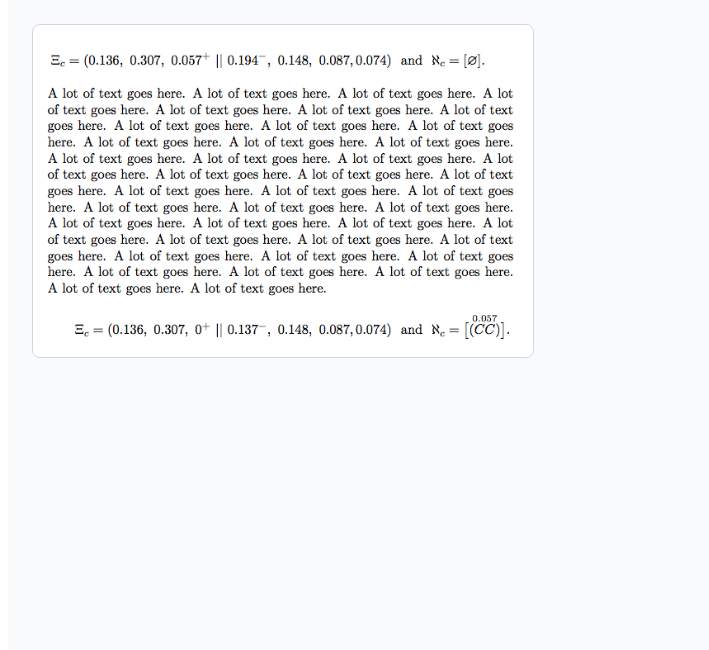
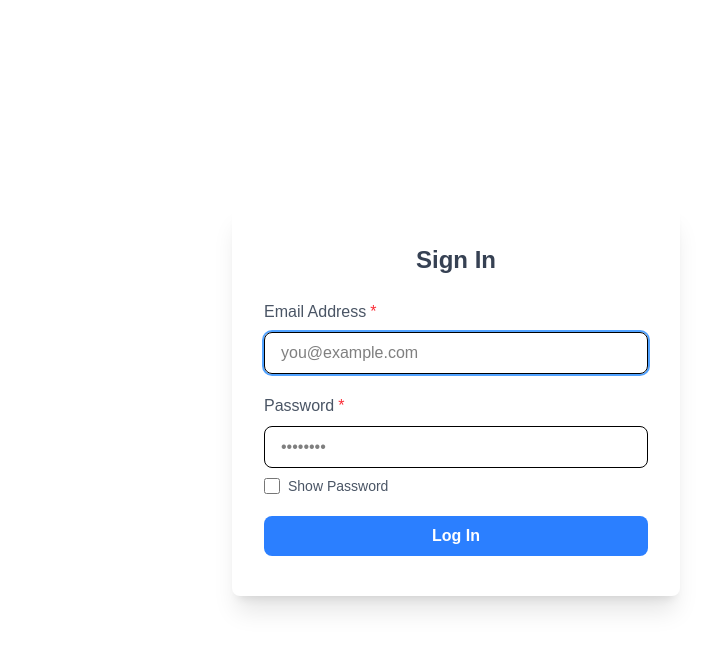
Before and after one commit to hivoco/flipbook-admin, a Next.js app: page / in a window 1280 px wide. Shown: the top 650 px of the page, without its empty margins (184-893 px from the left). Built offline with nearby package versions, Linux system fonts and the light colour scheme.

Commit message:
added changes

```diff
--- a/constant.js
+++ b/constant.js
@@ -2,3 +2,6 @@ export const BASE_URL = `
 https://flipbook.api.thefirstimpression.ai`;
 
 export const USER_FACING_URL = "https://flipbook.thefirstimpression.ai";
+
+export const EMAIL = "admin@flipbook.com";
+export const PASSWORD = "password";
--- a/src/pages/edit-flipbook/[name]/index.js
+++ b/src/pages/edit-flipbook/[name]/index.js
@@ -179,6 +179,7 @@ const EditFlipbook = () => {
       return;
     }
     sendTextGetAudioLink(text, gender);
+    setText("")
   };
 
   const sendTextGetAudioLink = async (text, gender) => {
@@ -191,6 +192,7 @@ const EditFlipbook = () => {
         body: JSON.stringify({
           text: text,
           gender: gender,
+          brochureName:flipbookName
         }),
       });
 
@@ -1069,7 +1071,7 @@ const EditFlipbook = () => {
                       onClick={() => setPopUpVisible(false)}
                       className="bg-gray-500 hover:bg-gray-600 text-white py-2 px-4 rounded-lg text-sm transition-colors"
                     >
-                      Cancel
+                      Cancle
                     </button>
                   </div>
                 </div>
--- a/src/pages/index.js
+++ b/src/pages/index.js
@@ -1,342 +1,108 @@
-import React, { useState, useRef } from 'react';
-import { Play, Pause, X, Upload, Type, Mic, Video, Edit3 } from 'lucide-react';
-import Image from 'next/image';
+import React, { useEffect, useRef, useState } from "react";
+import { EMAIL, PASSWORD } from "../../constant";
+import { useRouter } from "next/router";
 
-const InteractiveImagePoints = () => {
-  const [points, setPoints] = useState([]);
-    const [isEditingPoint, setIsEditingPoint] = useState(null);
+const LoginForm = () => {
+  const [email, setEmail] = useState("");
+  const [password, setPassword] = useState("");
+  const [showPassword, setShowPassword] = useState(false);
+  const router = useRouter();
 
-  const [selectedPoint, setSelectedPoint] = useState(null);
-  const [imageUrl, setImageUrl] = useState('');
-  const fileInputRef = useRef(null);
-  const audioInputRef = useRef(null);
-  const videoInputRef = useRef(null);
+  const emailRef = useRef(null);
 
-  // Sample image URL for demo
-  const defaultImageUrl = "https://i.sstatic.net/ZyP3Q.png";
+  useEffect(() => {
+    emailRef.current.focus();
+  }, []);
 
-  const handleImageClick = (e) => {
-    const rect = e.target.getBoundingClientRect();
-    const x = ((e.clientX - rect.left) / rect.width) * 100;
-    const y = ((e.clientY - rect.top) / rect.height) * 100;
-    console.log(x, y);
+  // useEffect(() => {
+  //   const data = JSON.parse(localStorage.getItem("isUserLoggedIn"));
+  //   if (data) {
+  //     router.push("/admin");
+  //   }
+  // }, []);
 
-    const newPoint = {
-      id: Date.now(),
-      x: x,
-      y: y,
-      label: '',
-      audioUrl: '',
-      videoUrl: '',
-      audioFile: null,
-      videoFile: null
-    };
-
-    setPoints([...points, newPoint]);
-    setIsEditingPoint(newPoint.id);
-  };
-
-
-  const handlePointClick = (e, point) => {
-    e.stopPropagation();
-    if (point.label || point.audioUrl || point.videoUrl || point.audioFile || point.videoFile) {
-      setSelectedPoint(selectedPoint === point.id ? null : point.id);
+  const handleSubmit = (e) => {
+    e.preventDefault();
+    if (email === EMAIL && password === PASSWORD) {
+      localStorage.setItem("isUserLoggedIn", JSON.stringify(true));
+      router.push("/admin");
     } else {
-      setIsEditingPoint(point.id);
+      setEmail("");
+      setPassword("");
+      alert("Invalid email or password. Please try again.");
     }
   };
 
-  const updatePoint = (pointId, updates) => {
-    setPoints(points.map(point =>
-      point.id === pointId ? { ...point, ...updates } : point
-    ));
-  };
+  return (
+    <div className="min-h-screen flex items-center justify-center ">
+      <form
+        onSubmit={handleSubmit}
+        className="bg-white shadow-xl rounded-lg px-8 py-10 w-full max-w-md"
+      >
+        <h2 className="text-2xl font-semibold text-gray-700 mb-6 text-center">
+          Sign In
+        </h2>
 
-  const deletePoint = (pointId) => {
-    setPoints(points.filter(point => point.id !== pointId));
-    setSelectedPoint(null);
-    setIsEditingPoint(null);
-  };
-
-  const handleFileUpload = (pointId, file, type) => {
-    if (file) {
-      const url = URL.createObjectURL(file);
-      updatePoint(pointId, {
-        [type === 'audio' ? 'audioFile' : 'videoFile']: file,
-        [type === 'audio' ? 'audioUrl' : 'videoUrl']: url
-      });
-    }
-  };
-
-  const isPointFilled = (point) => {
-    return point.label || point.audioUrl || point.videoUrl || point.audioFile || point.videoFile;
-  };
-
-  const MediaPlayer = ({ point, type }) => {
-    const [isPlaying, setIsPlaying] = useState(false);
-    const mediaRef = useRef(null);
-
-    const togglePlay = () => {
-      if (mediaRef?.current) {
-        if (isPlaying) {
-          mediaRef?.current.pause();
-        } else {
-          mediaRef?.current.play();
-        }
-        setIsPlaying(!isPlaying);
-      }
-    };
-
-    const url = type === 'audio'
-      ? (point.audioFile ? URL.createObjectURL(point.audioFile) : point.audioUrl)
-      : (point.videoFile ? URL.createObjectURL(point.videoFile) : point.videoUrl);
-
-    if (!url) return null;
-
-    return (
-      <div className="flex items-center gap-2 mt-2">
-        <button
-          onClick={togglePlay}
-          className="flex items-center gap-1 px-2 py-1 bg-blue-500 text-white rounded text-sm hover:bg-blue-600"
-        >
-          {isPlaying ? <Pause size={12} /> : <Play size={12} />}
-          Play {type}
-        </button>
-        {type === 'audio' ? (
-          <audio
-            ref={mediaRef}
-            src={url}
-            onEnded={() => setIsPlaying(false)}
-            className="hidden"
+        {/* Email Field */}
+        <div className="mb-5">
+          <label htmlFor="email" className="block text-gray-600 mb-2">
+            Email Address
+            <span className="text-red-500 ml-1">*</span>
+          </label>
+          <input
+            type="email"
+            id="email"
+            required
+            value={email}
+            onChange={(e) => setEmail(e.target.value)}
+            className="w-full px-4 py-2 border rounded-lg focus:outline-none focus:ring-2 focus:ring-blue-400"
+            placeholder="you@example.com"
+            ref={emailRef}
           />
-        ) : (
-          <video
-            ref={mediaRef}
-            src={url}
-            onEnded={() => setIsPlaying(false)}
-            controls={true}
-            className={`w-full h-auto`}
-          />
-        )}
-      </div>
-    );
-  };
-
-  const EditPointModal = ({ point }) => {
-    const [localLabel, setLocalLabel] = useState(point.label);
-    const [localAudioUrl, setLocalAudioUrl] = useState(point.audioUrl);
-    const [localVideoUrl, setLocalVideoUrl] = useState(point.videoUrl);
-
-    const saveChanges = () => {
-      updatePoint(point.id, {
-        label: localLabel,
-        audioUrl: localAudioUrl,
-        videoUrl: localVideoUrl
-      });
-      setIsEditingPoint(null);
-    };
-
-    return (
-      <div className="fixed inset-0 bg-black bg-opacity-50 flex items-center justify-center z-50">
-        <div className="bg-white p-6 rounded-lg max-w-md w-full mx-4 max-h-[90vh] overflow-y-auto">
-          <div className="flex justify-between items-center mb-4">
-            <h3 className="text-lg font-semibold">Edit Point</h3>
-            <button
-              onClick={() => setIsEditingPoint(null)}
-              className="text-gray-500 hover:text-gray-700"
-            >
-              <X size={20} />
-            </button>
-          </div>
-
-          <div className="space-y-4">
-            {/* Text Label */}
-            <div>
-              <label className="block text-sm font-medium mb-1">
-                <Type size={16} className="inline mr-1" />
-                Text Label
-              </label>
-              <input
-                type="text"
-                value={localLabel}
-                onChange={(e) => setLocalLabel(e.target.value)}
-                className="w-full p-2 border rounded focus:ring-2 focus:ring-blue-500"
-                placeholder="Enter label text..."
-              />
-            </div>
-
-            {/* Audio Upload */}
-            <div>
-              <label className="block text-sm font-medium mb-1">
-                <Mic size={16} className="inline mr-1" />
-                Audio
-              </label>
-              <div className="space-y-2">
-                <input
-                  type="url"
-                  value={localAudioUrl}
-                  onChange={(e) => setLocalAudioUrl(e.target.value)}
-                  className="w-full p-2 border rounded focus:ring-2 focus:ring-blue-500"
-                  placeholder="Enter audio URL..."
-                />
-                <div className="flex items-center gap-2">
-                  <span className="text-sm text-gray-500">or</span>
-                  <button
-                    onClick={() => audioInputRef.current?.click()}
-                    className="flex items-center gap-1 px-3 py-1 bg-gray-100 text-gray-700 rounded hover:bg-gray-200"
-                  >
-                    <Upload size={14} />
-                    Upload File
-                  </button>
-                </div>
-                <input
-                  ref={audioInputRef}
-                  type="file"
-                  accept="audio/*"
-                  onChange={(e) => handleFileUpload(point.id, e.target.files[0], 'audio')}
-                  className="hidden"
-                />
-                {(point.audioFile || point.audioUrl) && (
-                  <MediaPlayer point={point} type="audio" />
-                )}
-              </div>
-            </div>
-
-            {/* Video Upload */}
-            <div>
-              <label className="block text-sm font-medium mb-1">
-                <Video size={16} className="inline mr-1" />
-                Video
-              </label>
-              <div className="space-y-2">
-                <input
-                  type="url"
-                  value={localVideoUrl}
-                  onChange={(e) => setLocalVideoUrl(e.target.value)}
-                  className="w-full p-2 border rounded focus:ring-2 focus:ring-blue-500"
-                  placeholder="Enter video URL..."
-                />
-                <div className="flex items-center gap-2">
-                  <span className="text-sm text-gray-500">or</span>
-                  <button
-                    onClick={() => videoInputRef.current?.click()}
-                    className="flex items-center gap-1 px-3 py-1 bg-gray-100 text-gray-700 rounded hover:bg-gray-200"
-                  >
-                    <Upload size={14} />
-                    Upload File
-                  </button>
-                </div>
-                <input
-                  ref={videoInputRef}
-                  type="file"
-                  accept="video/*"
-                  onChange={(e) => handleFileUpload(point.id, e.target.files[0], 'video')}
-                  className="hidden"
-                />
-                {(point.videoFile || point.videoUrl) && (
-                  <MediaPlayer point={point} type="video" />
-                )}
-              </div>
-            </div>
-          </div>
-
-          <div className="flex gap-2 mt-6">
-            <button
-              onClick={saveChanges}
-              className="flex-1 bg-blue-500 text-white py-2 rounded hover:bg-blue-600"
-            >
-              Save Changes
-            </button>
-            <button
-              onClick={() => deletePoint(point.id)}
-              className="px-4 bg-red-500 text-white py-2 rounded hover:bg-red-600"
-            >
-              Delete
-            </button>
-          </div>
-        </div>
-      </div>
-    );
-  };
-
-  const PointPopover = ({ point }) => (
-    <div className="absolute bg-white border border-gray-300 rounded-lg shadow-lg p-3 min-w-48 z-40"
-         style={{
-           left: `${point.x}%`,
-           top: `${point.y + 3}%`,
-           transform: 'translateX(-50%)'
-         }}>
-      <div className="flex justify-between items-start mb-2">
-        <h4 className="font-medium text-gray-800">Point Details</h4>
-        <button
-          onClick={() => setIsEditingPoint(point.id)}
-          className="text-gray-500 hover:text-gray-700"
-        >
-          <Edit3 size={14} />
-        </button>
-      </div>
-
-      {point.label && (
-        <div className="mb-2">
-          <span className="text-sm font-medium text-gray-600">Label:</span>
-          <p className="text-sm text-gray-800">{point.label}</p>
-        </div>
-      )}
-
-      <div className="space-y-2">
-        {(point.audioFile || point.audioUrl) && (
-          <MediaPlayer point={point} type="audio" />
-        )}
-        {(point.videoFile || point.videoUrl) && (
-          <MediaPlayer point={point} type="video" />
-        )}
-      </div>
-    </div>
-  );
-
-  return (
-    <div className="max-w-4xl mx-auto p-6 bg-gray-50 min-h-screen">
-
-
-        {/* Image Container */}
-        <div className="relative inline-block border border-gray-300 rounded-lg overflow-hidden">
-          <Image
-            width={500}
-            height={300}
-            src={   imageUrl || "/image.png" }
-            alt="Interactive image"
-            className="max-w-full h-auto cursor-crosshair"
-            onClick={handleImageClick}
-            onError={() => setImageUrl(defaultImageUrl)}
-            priority={true}
-          />
-
-          {points.map((point) => (
-            <div key={point.id}>
-              <div
-                className={`absolute w-4 h-4 rounded-full cursor-pointer transform -translate-x-1/2 -translate-y-1/2 border-2 border-white shadow-lg ${
-                  isPointFilled(point) ? 'bg-green-500' : 'bg-red-500'
-                }`}
-                style={{ left: `${point.x}%`, top: `${point.y}%` }}
-                onClick={(e) => handlePointClick(e, point)}
-              />
-
-              {selectedPoint === point.id && (
-                <PointPopover point={point} />
-              )}
-            </div>
-          ))}
         </div>
 
+        {/* Password Field */}
+        <div className="mb-2">
+          <label htmlFor="password" className="block text-gray-600 mb-2">
+            Password
+            <span className="text-red-500 ml-1">*</span>
+          </label>
+          <input
+            autoComplete="true"
+            type={showPassword ? "text" : "password"}
+            id="password"
+            required
+            value={password}
+            onChange={(e) => setPassword(e.target.value)}
+            className="w-full px-4 py-2 border rounded-lg focus:outline-none focus:ring-2 focus:ring-blue-400"
+            placeholder="••••••••"
+          />
+        </div>
 
-      {/* Edit Modal */}
-      {isEditingPoint && (
-        <EditPointModal
-          point={points.find(p => p.id === isEditingPoint)}
-        />
-      )}
+        {/* Show Password Toggle */}
+        <div className="flex items-center mb-5">
+          <input
+            type="checkbox"
+            id="showPassword"
+            checked={showPassword}
+            onChange={() => setShowPassword((prev) => !prev)}
+            className="h-4 w-4 text-blue-500 focus:ring-blue-400 border-gray-300 rounded"
+          />
+          <label htmlFor="showPassword" className="ml-2 text-gray-600 text-sm">
+            {showPassword ? "Hide Password" : "Show Password"}
+          </label>
+        </div>
+
+        {/* Submit Button */}
+        <button
+          type="submit"
+          className="w-full bg-blue-500 hover:bg-blue-600 text-white font-semibold py-2 rounded-lg transition-colors"
+        >
+          Log In
+        </button>
+      </form>
     </div>
   );
 };
 
-export default InteractiveImagePoints;
+export default LoginForm;
```
Also changed, not shown: src/pages/admin/index.js (+18 -3 lines).
